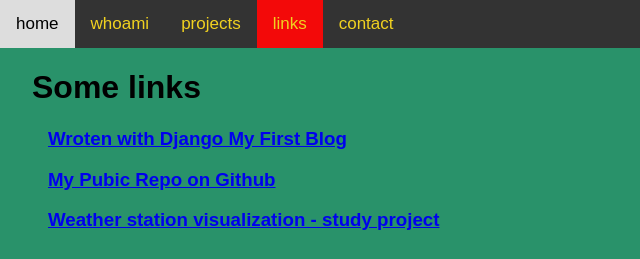
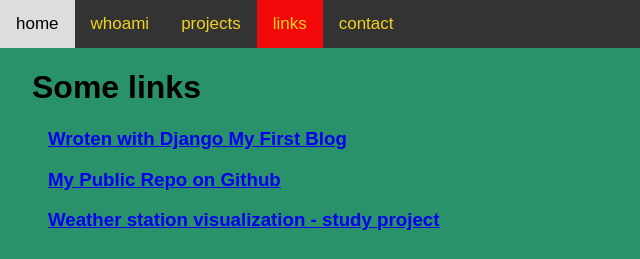
Before and after one commit to MarcinPierchala/a_little_about_me, a plain HTML site: page someLinks.html in a window 1280 px wide. Shown: the top 259 px of the page, 0-640 px from the left. Drawn offline with Linux system fonts and the light colour scheme.

Commit message:
small typo bug repair

```diff
--- a/someLinks.html
+++ b/someLinks.html
@@ -24,7 +24,7 @@
 
 <div>
     <h3 class="thirdrate_header"><a href="https://macintec.pythonanywhere.com">Wroten with Django My First Blog</a></h3>
-    <h3 class="thirdrate_header"><a href="https://github.com/MarcinPierchala">My Pubic Repo on Github</a></h3>
+    <h3 class="thirdrate_header"><a href="https://github.com/MarcinPierchala">My Public Repo on Github</a></h3>
     <h3 class="thirdrate_header"><a href="https://marcinpierchala.github.io/stacjaPogodowa/">Weather station visualization - study project</a></h3>
   </div>
 
```
